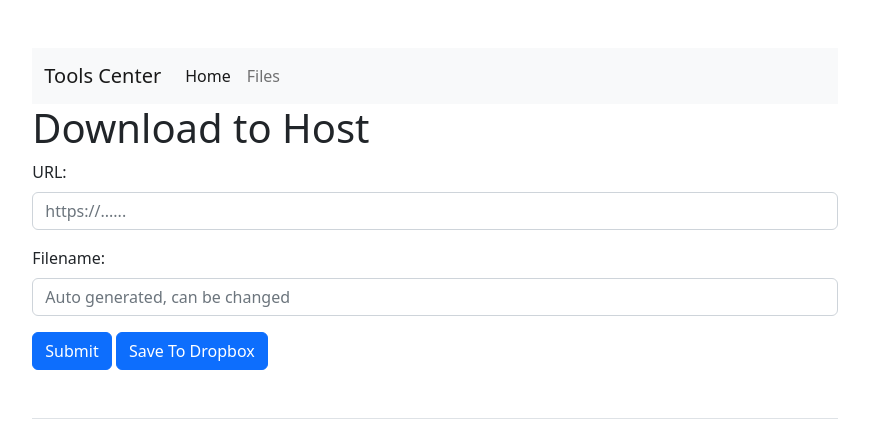
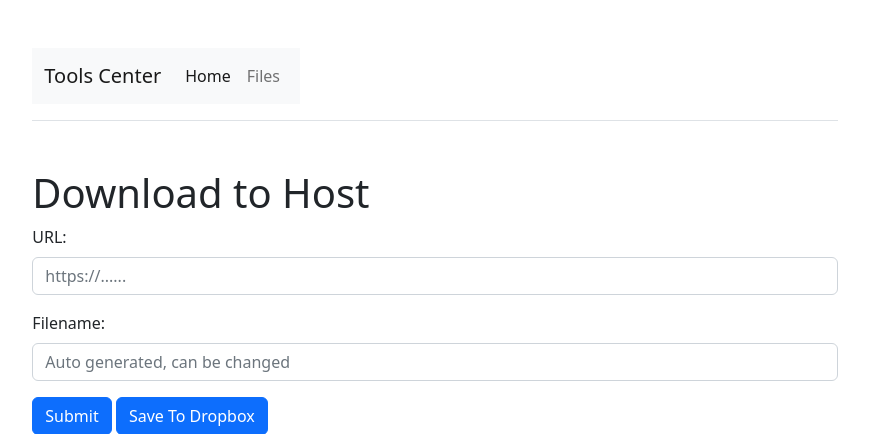
Before and after one commit to omidfarhang/tools.omid.dev, a PHP site: page / in a window 1280 px wide. Shown: the top 434 px of the page, without its empty margins (205-1074 px from the left). Run offline with PHP 8.4, Linux system fonts and the light colour scheme; some libraries are stand-ins or nearby versions.

Commit message:
partial files fix

```diff
--- a/includes/header.php
+++ b/includes/header.php
@@ -1,3 +1,4 @@
+<header class="d-flex align-items-center pb-3 mb-5 border-bottom">
     <nav class="navbar navbar-expand-lg navbar-light bg-light">
         <div class="container-fluid">
             <a class="navbar-brand" href="#">Tools Center</a>
@@ -27,3 +28,4 @@
             </div>
         </div>
     </nav>
+</header>
```
Lines whose indentation alone changed are shown as unchanged.
